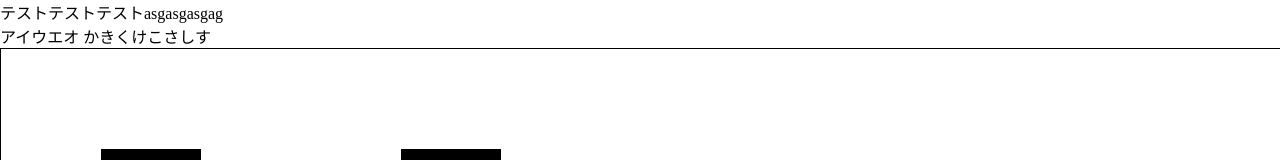
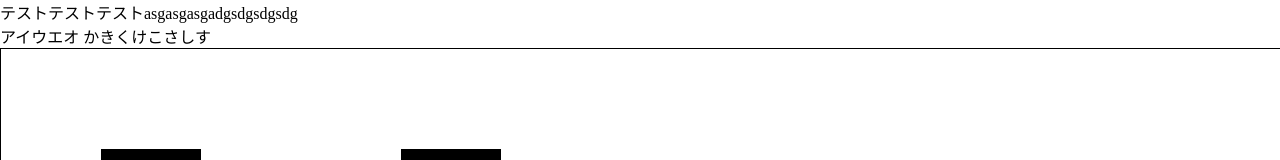
Before and after one commit to staple-h/test, a plain HTML site: page index5678.html in a window 1280 px wide. Shown: the top 160 px of the page. Drawn offline with Linux system fonts and the light colour scheme; files whose address does not match are found by name.

Commit message:
テスト

```diff
--- a/index5678.html
+++ b/index5678.html
@@ -14,7 +14,7 @@
     </style>
   </head>
   <body>
-    <div>テストテストテストasgasgasgag</div>
+    <div>テストテストテストasgasgasgadgsdgsdgsdg</div>
     <divgasfasa></dvi>
       アイウエオ かきくけこさしす
     <canvas></canvas>
```
